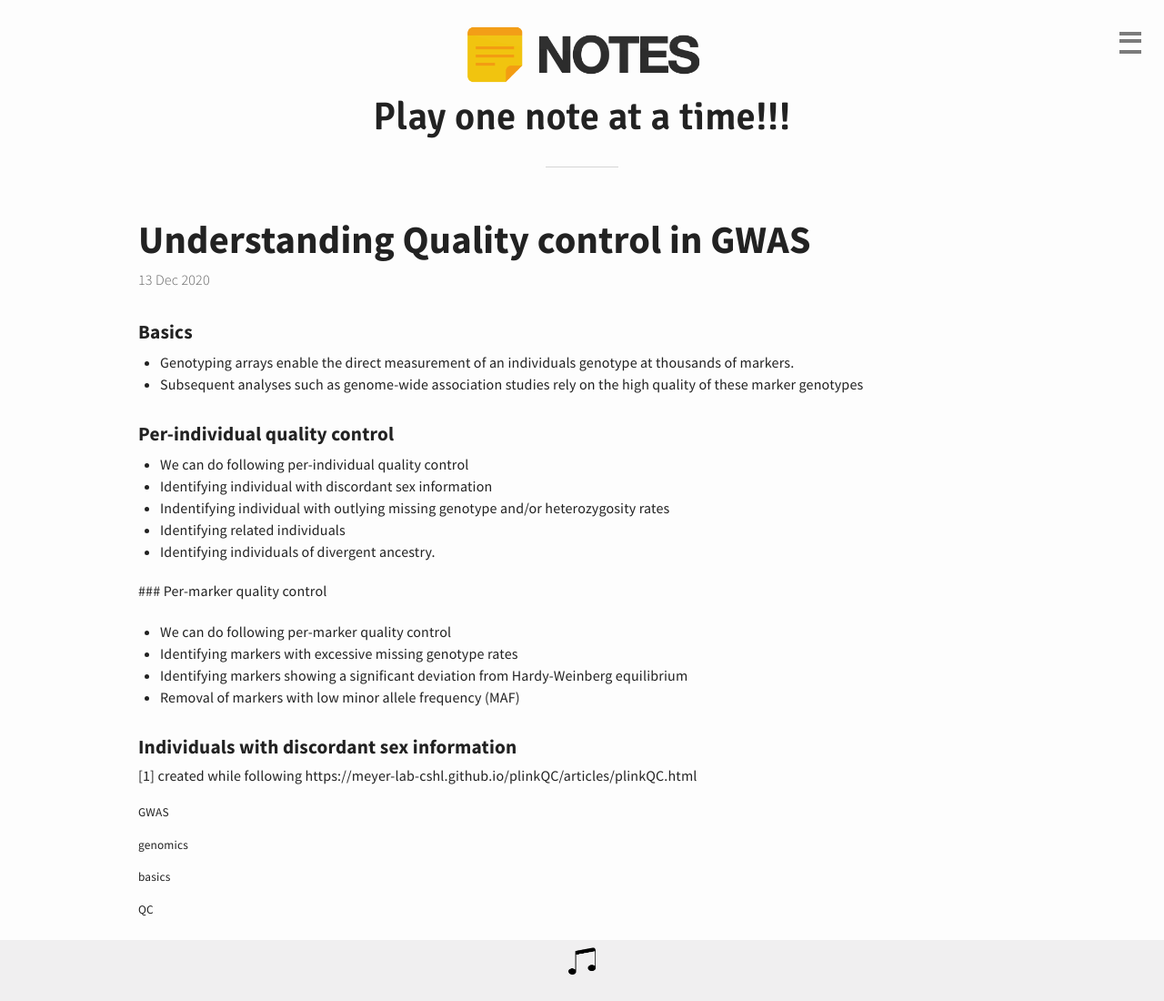
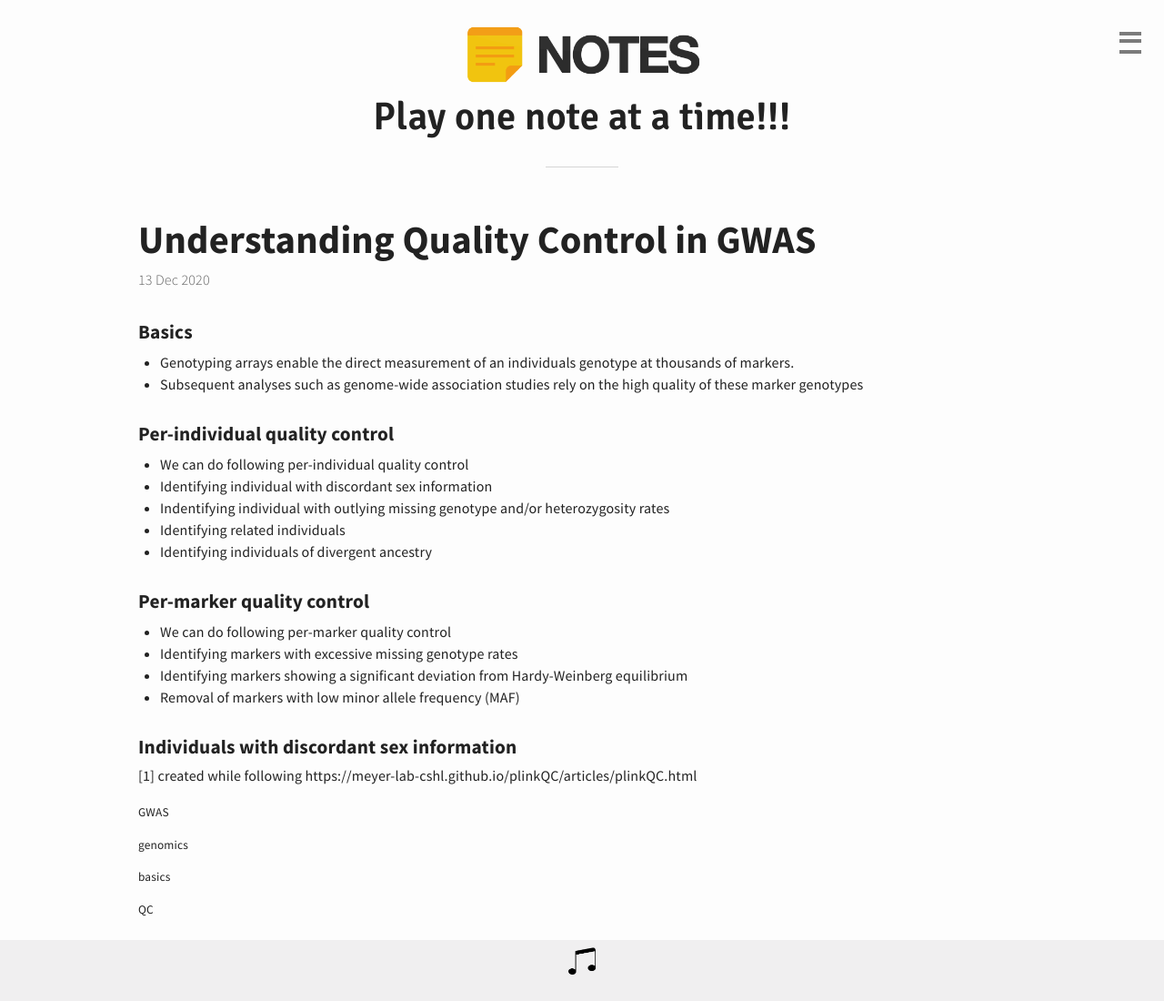
Before and after one commit to webhash/webhash.github.io, a Jekyll site: the page built from _posts/2020-12-13-basics-of-qc-in-gwas.md, in a window 1280 px wide. Shown: the whole page at 91% size. Built offline with Jekyll 4.4.1, drawn with Linux system fonts in a browser that asks for light colours.

```diff
--- a/_posts/2020-12-13-basics-of-qc-in-gwas.md
+++ b/_posts/2020-12-13-basics-of-qc-in-gwas.md
@@ -1,5 +1,5 @@
 ---
-title: Understanding Quality control in GWAS
+title: Understanding Quality Control in GWAS
 tags : [GWAS, genomics, basics, QC]
 ---
 
@@ -15,15 +15,15 @@ tags : [GWAS, genomics, basics, QC]
  - Identifying individual with discordant sex information
  - Indentifying individual with outlying missing genotype and/or heterozygosity rates
  - Identifying related individuals
- - Identifying individuals of divergent ancestry.
+ - Identifying individuals of divergent ancestry
 
- ### Per-marker quality control
+### Per-marker quality control
 
  - We can do following per-marker quality control
   - Identifying markers with excessive missing genotype rates
   - Identifying markers showing a significant deviation from Hardy-Weinberg equilibrium
   - Removal of markers with low minor allele frequency (MAF)
 
-#### Individuals with discordant sex information
+### Individuals with discordant sex information
 
 [1] created while following https://meyer-lab-cshl.github.io/plinkQC/articles/plinkQC.html
```
